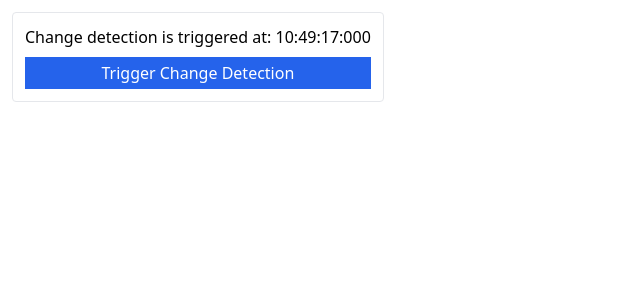
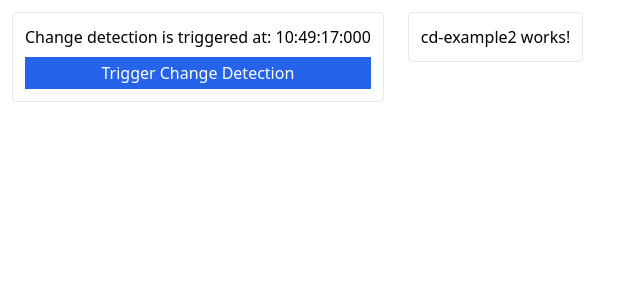
Before and after one commit to goldsami/studying, an Angular app in the folder frameworks/angular/angular-project/: page / in a window 1280 px wide. Shown: the top 300 px of the page, without its empty margins (0-640 px from the left). Built offline with nearby package versions, Linux system fonts and the light colour scheme.

Commit message:
feat(frameworks/angular): cd-example2 component added; cd-example-1 component renamed to match convention

```diff
--- a/frameworks/angular/angular-project/src/app/app.module.ts
+++ b/frameworks/angular/angular-project/src/app/app.module.ts
@@ -4,13 +4,15 @@ import { BrowserModule } from '@angular/platform-browser';
 import { AppComponent } from './app.component';
 import { AppRoutingModule } from './app-routing.module';
 import { HomeComponent } from './pages/home/home.component';
-import { CdExample1Component } from './components/cd-examples/cd-example-1/cd-example-1.component';
+import { CdExample1Component } from './components/cd-examples/cd-example1/cd-example1.component';
+import { CdExample2Component } from './components/cd-examples/cd-example2/cd-example2.component';
 
 @NgModule({
   declarations: [
     AppComponent,
     HomeComponent,
-    CdExample1Component
+    CdExample1Component,
+    CdExample2Component
   ],
   imports: [
     BrowserModule,
--- a/frameworks/angular/angular-project/src/app/components/cd-examples/cd-example-1/cd-example-1.component.ts
+++ b/frameworks/angular/angular-project/src/app/components/cd-examples/cd-example1/cd-example1.component.ts
@@ -5,9 +5,9 @@ import { Component } from '@angular/core';
 // But then (if running in dev mode) it runs change detection again to ensure that values are the same.
 // And as `time` is different in both change detection runs, it throws an error
 @Component({
-  selector: 'app-cd-example-1',
-  templateUrl: './cd-example-1.component.html',
-  styleUrls: ['./cd-example-1.component.scss']
+  selector: 'app-cd-example1',
+  templateUrl: './cd-example1.component.html',
+  styleUrls: ['./cd-example1.component.scss']
 })
 export class CdExample1Component {
   get time() {
--- /dev/null
+++ b/frameworks/angular/angular-project/src/app/components/cd-examples/cd-example2/cd-example2.component.html
@@ -0,0 +1,3 @@
+<div class="rounded border m-3 p-3 gap-2 flex flex-col w-fit">
+  <p>cd-example2 works!</p>
+</div>
--- a/frameworks/angular/angular-project/src/app/pages/home/home.component.html
+++ b/frameworks/angular/angular-project/src/app/pages/home/home.component.html
@@ -1 +1,4 @@
-<app-cd-example-1></app-cd-example-1>
+<div class="flex">
+  <app-cd-example1></app-cd-example1>
+  <app-cd-example2></app-cd-example2>
+</div>
```
Also changed, not shown: frameworks/angular/angular-project/src/app/components/cd-examples/cd-example2/cd-example2.component.ts (added, +10 -0 lines), frameworks/angular/angular-project/src/app/components/cd-examples/cd-example1/cd-example1.component.html (renamed from frameworks/angular/angular-project/src/app/components/cd-examples/cd-example-1/cd-example-1.component.html), frameworks/angular/angular-project/src/app/components/cd-examples/cd-example1/cd-example1.component.scss (added), frameworks/angular/angular-project/src/app/components/cd-examples/cd-example2/cd-example2.component.scss (added).
